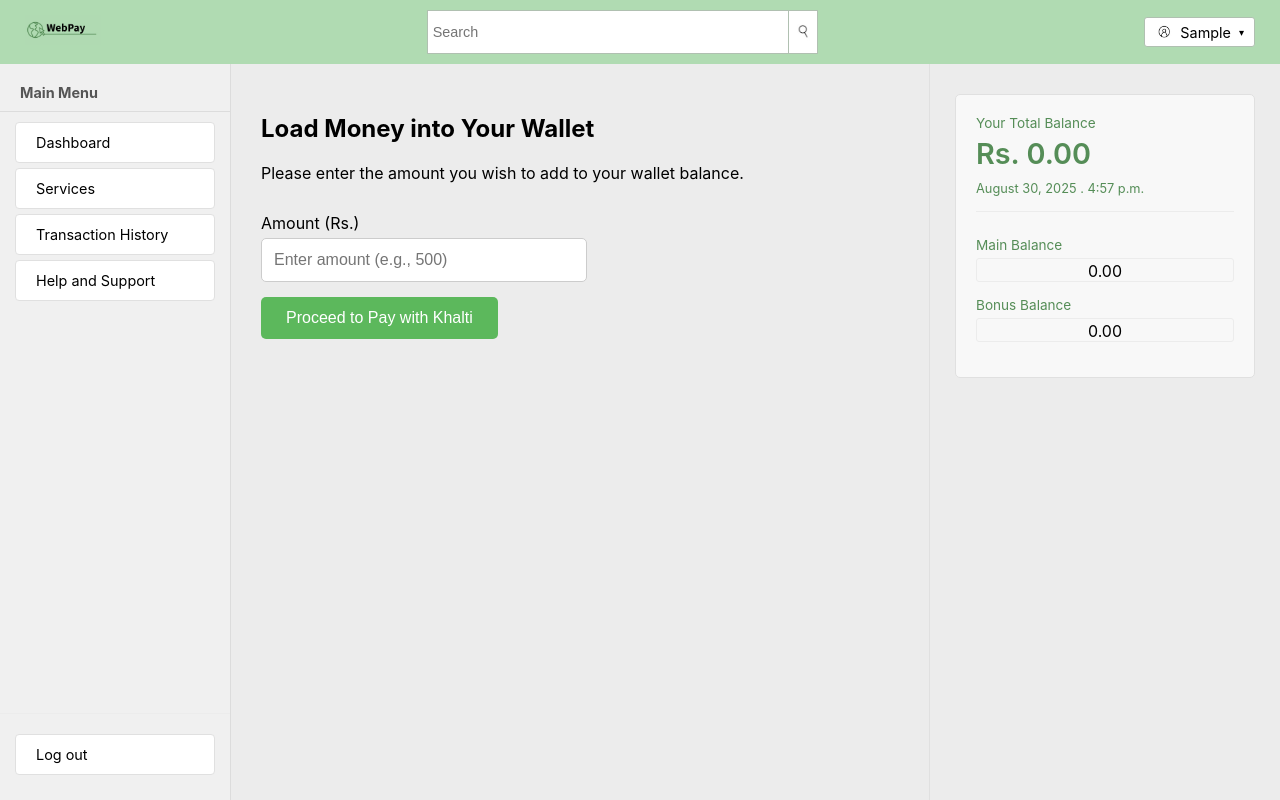
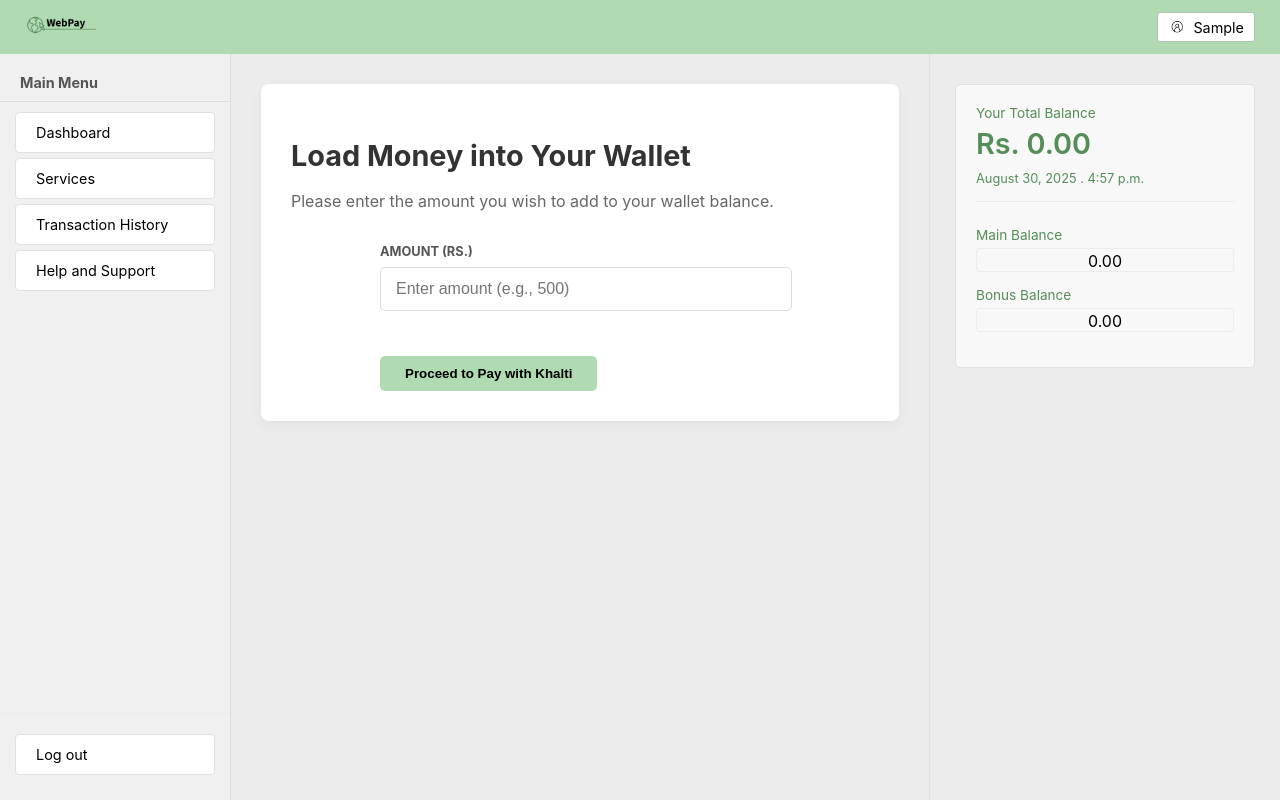
Before and after one commit to krishas04/digitalwallet_project, a Django app: page /transaction/load-money/ in a window 1280 px wide. Run offline with Django 5.2, Linux system fonts and the light colour scheme; the visitor is signed in with stand-in values (Sample User, id 1).

Commit message:
refined app with proper style and components

```diff
--- a/static/css/styles_allservices.css
+++ b/static/css/styles_allservices.css
@@ -1,6 +1,3 @@
-
-/* ## STYLES FOR ALL SERVICES PAGE (all_services.html) ## */
-
 
 .services-list-container {
     display: flex;
@@ -28,10 +25,11 @@
 
 /* Styles the circle around the icon */
 .service-list-icon-wrapper {
+    width: 70px;
+    height: 70px;
     flex-shrink: 0;
     margin-right: 20px;
-    background-color: #f0f0f0; /* A neutral gray background */
-    padding: 15px;
+    background-color: #f8f8f8;
     border-radius: 50%;
     display: flex;
     align-items: center;
@@ -56,12 +54,5 @@ a{
     margin: 0 0 5px 0;
     font-size: 1.2em; /* Made the heading slightly bigger */
     font-weight: 600;
-    color: #333333; /* IMPORTANT: Sets a specific dark color, overriding the browser's purple link color */
+    color: #558d57;
 }
-
-/* Styles the description text below the heading */
-.service-list-details p {
-    margin: 0;
-    font-size: 0.9em;
-    color: #666666; /* Softer gray for the description */
-}
--- a/static/css/styles_dashboard.css
+++ b/static/css/styles_dashboard.css
@@ -33,27 +33,7 @@ body{
 .logo-image {
     height: 30px;
 }
-.search-bar {
-    display: flex;
-}
-.search-bar input {
-    padding: 6px 5px;
-    border: 1px solid #b0c0b1;
-    border-right: none;
-    min-width: 350px;
-    font-size: 0.9em;
-    height: 30px;
-}
-.search-bar button {
-    padding: 6px 5px;
-    border: 1px solid #b0c0b1;
-    background-color: white;
-    cursor: pointer;
 
-}
-.search-bar img{
-    height: 20px;
-}
 .user-menu {
     display: flex;
     align-items: center;
--- /dev/null
+++ b/static/css/styles_load_transfer.css
@@ -0,0 +1,135 @@
+/* Content Card - for general section wrapping */
+.content-card {
+    background-color: #fff;
+    border-radius: 8px;
+    box-shadow: 0 4px 12px rgba(0, 0, 0, 0.05);
+    padding: 30px;
+    margin-bottom: 30px;
+}
+
+/* New Card styles */
+.card {
+    background-color: #fff;
+    border-radius: 8px;
+    box-shadow: 0 4px 12px rgba(0, 0, 0, 0.05);
+    margin-bottom: 30px; /* Space between cards if there are multiple */
+}
+
+.card-body {
+    padding: 30px; /* Padding inside the card */
+}
+
+/* Section Titles */
+.section-title {
+    font-size: 1.8em;
+    color: #333;
+    margin-bottom: 15px;
+    font-weight: 700;
+}
+
+/* Section Descriptions */
+.section-description {
+    font-size: 1em;
+    color: #666;
+    margin-bottom: 30px;
+    line-height: 1.6;
+}
+
+/* Form Styles */
+.load-money-form {
+    max-width: 400px; /* Limit form width for better aesthetics */
+    margin: 0 auto; /* Center the form within its container */
+}
+
+.transfer-money-form{
+     max-width: 400px;
+    margin: 0 auto;
+}
+/* Form Groups */
+.form-group {
+    margin-bottom: 25px;
+}
+
+.form-group label {
+    display: block;
+    font-size: 0.8em;
+    font-weight: bold;
+    text-transform: uppercase;
+    margin-bottom: 8px;
+    color: #555;
+}
+
+.form-input {
+    width: 95%;
+    padding: 12px 15px;
+    border: 1px solid #ddd;
+    border-radius: 5px;
+    font-size: 1em;
+    color: #333;
+    transition: border-color 0.2s ease, box-shadow 0.2s ease;
+}
+
+.form-input:focus {
+    border-color: #007bff; /* Highlight on focus */
+    box-shadow: 0 0 0 0.2rem rgba(0, 123, 255, 0.25);
+    outline: none;
+}
+/* Button Styles */
+.btn {
+    display: inline-block;
+    padding: 10px 25px;
+    text-decoration: none;
+    border-radius: 5px;
+    font-weight: 600;
+    transition: all 0.2s ease;
+    align-items: center;
+}
+.btn-green-outline {
+    background-color: transparent;
+    border: 2px solid #4CAF50;
+    color: #4CAF50;
+}
+.btn-green-outline:hover {
+    background-color: #4CAF50;
+    color: #fff;
+}
+
+/* Error and Message Styling */
+.messages .alert,
+.form-errors {
+    padding: 15px;
+    margin-bottom: 20px;
+    border: 1px solid transparent;
+    border-radius: 4px;
+}
+
+/* Specific colors for ERROR messages (from messages or form validation) */
+.messages .alert-error,
+.form-errors {
+    color: crimson; /* Dark red text */
+    background-color: #f2dede; /* Light pink background */
+    border-color: #ebccd1; /* Reddish border */
+}
+
+/* Specific colors for SUCCESS messages */
+.messages .alert-success {
+    color: #3c763d; /* Dark green text */
+    background-color: #dff0d8; /* Light green background */
+    border-color: #d6e9c6; /* Greenish border */
+}
+
+/* Specific colors for INFO messages */
+.messages .alert-info {
+    color: #31708f; /* Dark blue text */
+    background-color: #d9edf7; /* Light blue background */
+    border-color: #bce8f1; /* Bluish border */
+}
+
+
+/* Ensure paragraphs inside form error blocks have no extra margin */
+.form-errors p {
+    margin: 0;
+}
+.transaction-summary{
+  background-color: #b0dbb2;
+}
--- a/templates/base_dashboard.html
+++ b/templates/base_dashboard.html
@@ -7,6 +7,7 @@
     <title>{% block title %}WebPay{% endblock %}</title>
     <link rel="stylesheet" href="{% static 'css/styles_dashboard.css' %}">
     <link rel="stylesheet" type="text/css" href="{% static 'css/styles_allservices.css' %}"/>
+    {% block extra_head %}{% endblock %}
 </head>
 <body>
 
@@ -17,17 +18,11 @@
             <div class="header-left">
                 <img src="{% static 'images/logo_greenbg.jpg' %}" alt="WebPay Logo" class="logo-image">
             </div>
-            <div class="header-center">
-                <div class="search-bar">
-                    <input type="text" placeholder="Search">
-                    <button><img src="{% static 'icons/search.jpg' %}" alt=""></button>
-                </div>
-            </div>
+
             <div class="header-right">
                 <div class="user-menu">
                     <img src="{% static 'icons/user-icon.jpg' %}" alt="User Icon">
                     <span> {{ user.first_name|default:user.username }}</span>
-                    <span class="arrow-down">▾</span>
                 </div>
             </div>
         </header>
@@ -38,13 +33,18 @@
             <nav class="left-nav">
                 <div class="nav-main-menu">
                     <h2 class="menu-title">Main Menu</h2>
+
                     <a href="{% url 'wallet:dashboard' %}" class="nav-item {% if request.resolver_match.url_name == 'dashboard' %}active{% endif %}">Dashboard</a>
-                    <a href="{% url 'wallet:all_services' %}" class="nav-item {% if request.resolver_match.view_name == 'wallet:all_services' %}active{% endif %}">Services</a>
-                    <a href="{% url 'transaction:transaction-history' %}" class="nav-item" {% if request.resolver_match.url_name == 'transaction-history' %}active{% endif %}">Transaction History</a>
-                    <a href="{% url 'wallet:support' %}" class="nav-item" {% if request.resolver_match.url_name == 'support' %}active{% endif %}">Help and Support</a>
+
+                    <a href="{% url 'wallet:all_services' %}" class="nav-item {% if request.resolver_match.url_name == 'all_services' %}active{% endif %}">Services</a>
+
+                    <a href="{% url 'transaction:transaction-history' %}" class="nav-item {% if request.resolver_match.url_name == 'transaction-history' %}active{% endif %}">Transaction History</a>
+
+                    <a href="{% url 'wallet:support' %}" class="nav-item {% if request.resolver_match.url_name == 'support' %}active{% endif %}">Help and Support</a>
                 </div>
+
                 <div class="nav-logout">
-                    <a href="{% url 'users:logout_confirm' %}" class="nav-item">Log out</a>
+                    <a href="{% url 'users:logout_confirm' %}" class="nav-item {% if request.resolver_match.url_name == 'logout_confirm' %}active{% endif %}">Log out</a>
                 </div>
             </nav>
 
--- a/templates/transaction/load_money.html
+++ b/templates/transaction/load_money.html
@@ -1,28 +1,25 @@
 {% extends 'base_dashboard.html' %}
 {% load static %}
+
+{# --- Link to custom CSS for this page --- #}
+{% block extra_head %} {# Assuming base_dashboard.html has an 'extra_head' block in its <head> section #}
+<link rel="stylesheet" href="{% static 'css/styles_load_transfer.css' %}">
+{% endblock %}
 
 {% block content %}
 <div class="content-card">
     <h2 class="section-title">Load Money into Your Wallet</h2>
-    <p>Please enter the amount you wish to add to your wallet balance.</p>
+    <p class="section-description">Please enter the amount you wish to add to your wallet balance.</p>
 
-    <!-- Display any messages from the backend -->
-    {% if messages %}
-        {% for message in messages %}
-            <div class="alert alert-{{ message.tags }}" style="padding: 10px; margin: 10px 0; border-radius: 5px; background-color: #f8d7da; color: #721c24;">
-                {{ message }}
-            </div>
-        {% endfor %}
-    {% endif %}
-
-    <!-- This is now a simple HTML form -->
-    <form action="{% url 'transaction:initiate_khalti' %}" method="POST" style="margin-top: 30px;">
+    <!-- A simple HTML form -->
+    <form action="{% url 'transaction:initiate_khalti' %}" method="POST" class="load-money-form">
         {% csrf_token %}
-        <div class="form-group" style="margin-bottom: 15px;">
-            <label for="load-amount" style="display: block; margin-bottom: 5px;">Amount (Rs.)</label>
-            <input type="number" id="load-amount" name="amount" placeholder="Enter amount (e.g., 500)" min="10" required style="padding: 12px; width: 300px; font-size: 16px; border-radius: 5px; border: 1px solid #ccc;">
+        <div class="form-group">
+            <label for="load-amount" class="form-label">Amount (Rs.)</label>
+            <input type="number" id="load-amount" name="amount" placeholder="Enter amount (e.g., 500)" min="10" required class="form-input">
         </div>
-        <button type="submit" style="padding: 12px 25px; background-color: #5cb85c; color: white; border: none; border-radius: 5px; cursor: pointer; font-size: 16px;">
+        <br>
+        <button type="submit" class="btn btn-primary">
             Proceed to Pay with Khalti
         </button>
     </form>
@@ -30,5 +27,4 @@
 {% endblock %}
 
 {% block extra_js %}
-<!-- NO JAVASCRIPT NEEDED HERE ANYMORE! -->
 {% endblock %}
--- a/templates/transaction/transaction_history.html
+++ b/templates/transaction/transaction_history.html
@@ -4,6 +4,12 @@
 {% block title %}Transaction History - My Wallet{% endblock %}
 
 {% block content %}
+<!-- Page Header -->
+<div class="welcome-header">
+  <h1>Transaction History</h1>
+  <p>See all your past transactions at a glance.</p>
+</div>
+
 <!-- Transaction History Card -->
 <section class="dashboard-card">
     <div class="transaction-header">
```
Also changed, not shown: other parts of static/css/styles_dashboard.css (+28 -80 lines), static/css/style.css (+13 -0 lines), static/css/styles_logout.css (added, +77 -0 lines), templates/transaction/transfer_money.html (+10 -5 lines), templates/transaction/transfer_money_confirm.html (+18 -10 lines), templates/users/create_pin.html (+13 -9 lines), templates/users/logout_confirm.html (+7 -1 lines), templates/wallet/dashboard.html (+6 -2 lines), templates/wallet/index.html (+8 -0 lines), templates/wallet/support.html (+5 -5 lines), wallet/models.py (+0 -9 lines).
